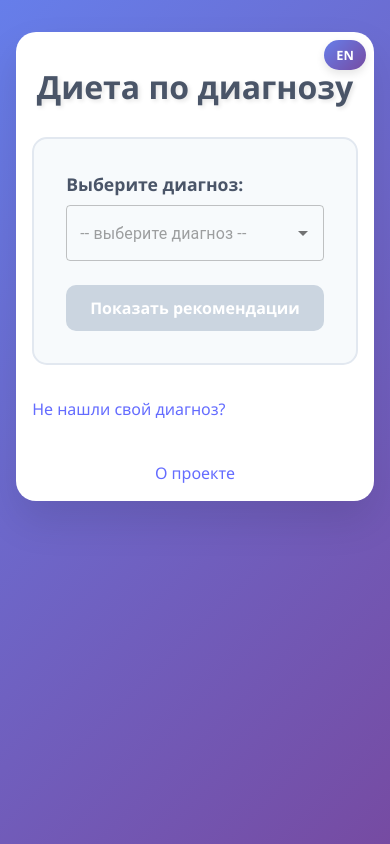
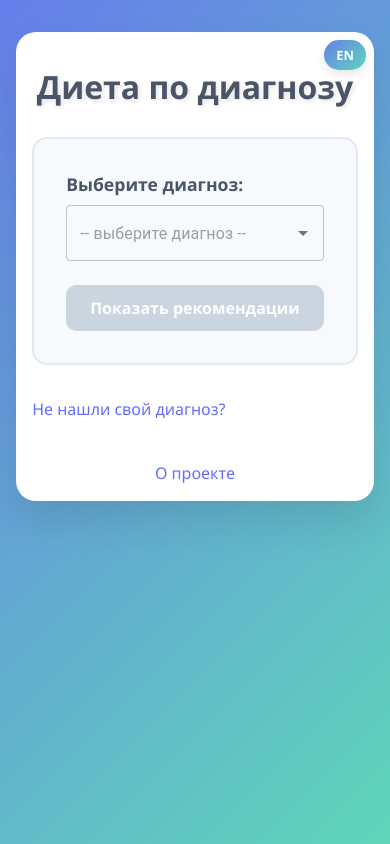
Before and after one commit to Seresun/diet-app, a React (Vite) app: page / in a window 390 px wide. Built offline with nearby package versions, Linux system fonts and the light colour scheme.

Commit message:
style: update food carousel item sizes and font for all breakpoints

```diff
--- a/src/App.css
+++ b/src/App.css
@@ -3,7 +3,7 @@
   margin: 0 auto;
   padding: 2rem;
   font-family: 'Segoe UI', Tahoma, Geneva, Verdana, sans-serif;
-  background: linear-gradient(135deg, #667eea 0%, #764ba2 100%);
+  background: linear-gradient(135deg, #667eea 0%, #5fd6b9 100%);
   min-height: 100vh;
   color: #333;
   overflow-x: hidden;
@@ -81,7 +81,7 @@
 }
 
 .submit-button {
-  background: linear-gradient(135deg, #667eea 0%, #764ba2 100%);
+  background: linear-gradient(135deg, #667eea 0%, #5fd6b9 100%);
   color: white;
   border: none;
   padding: 12px 24px;
@@ -97,7 +97,7 @@
 }
 
 .submit-link {
-  background: linear-gradient(135deg, #667eea 0%, #764ba2 100%);
+  background: linear-gradient(135deg, #667eea 0%, #5fd6b9 100%);
   color: white;
   border: none;
   padding: 12px 24px;
@@ -221,7 +221,7 @@
   position: absolute;
   top: 1rem;
   right: 1rem;
-  background: linear-gradient(135deg, #667eea 0%, #764ba2 100%);
+  background: linear-gradient(135deg, #667eea 0%, #5fd6b9 100%);
   color: white;
   border: none;
   padding: 8px 16px;
```
